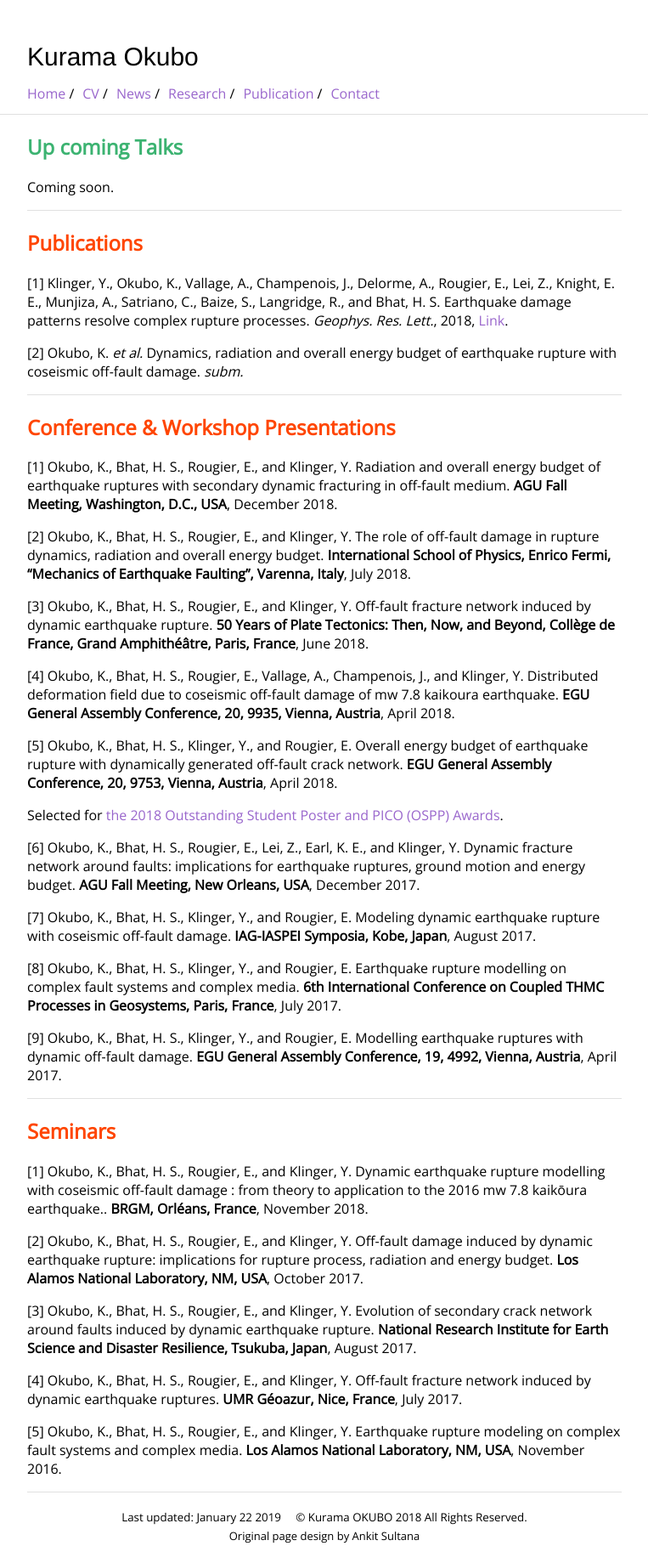
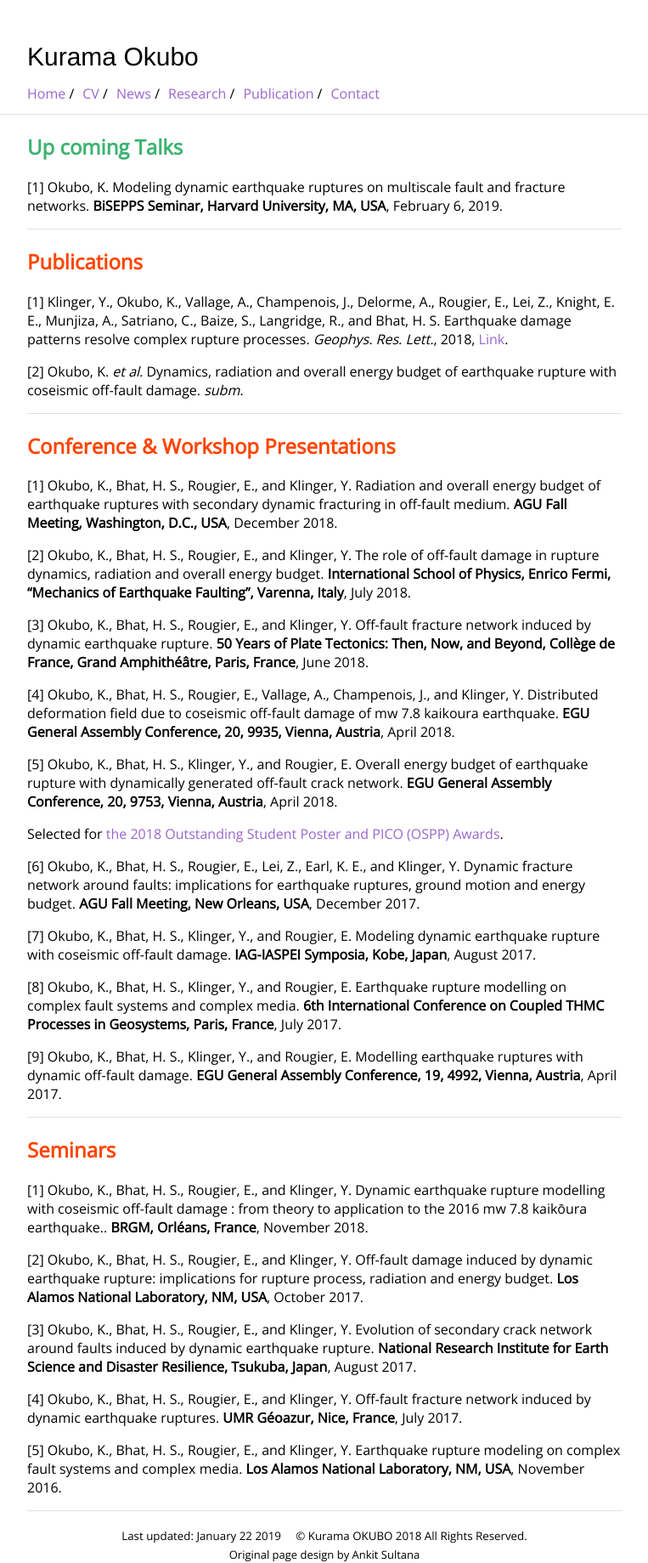
Before and after one commit to kura-okubo/kura-okubo.github.io, a Jekyll site: the page built from _pages/publication.md, in a window 1280 px wide. Shown: the whole page at 85% size, without its empty margins (258-1021 px from the left). Built offline with Jekyll 4.4.1, drawn with Linux system fonts in a browser that asks for light colours; before the commit the page ends 1817 px from its top, so only the background shows below that.

Commit message:
add upcoming talk

```diff
--- a/_pages/publication.md
+++ b/_pages/publication.md
@@ -5,7 +5,7 @@ title: "Publication"
 permalink: /publication.html
 ---
 ## <font color="MediumSeaGreen">Up coming Talks</font>
-Coming soon.
+[1]	Okubo, K. Modeling dynamic earthquake ruptures on multiscale fault and fracture networks. __BiSEPPS Seminar, Harvard University, MA, USA__, February 6, 2019.
 
 ---
 ## <font color="OrangeRed">Publications</font>
```
Also changed, not shown: 1 other file.
